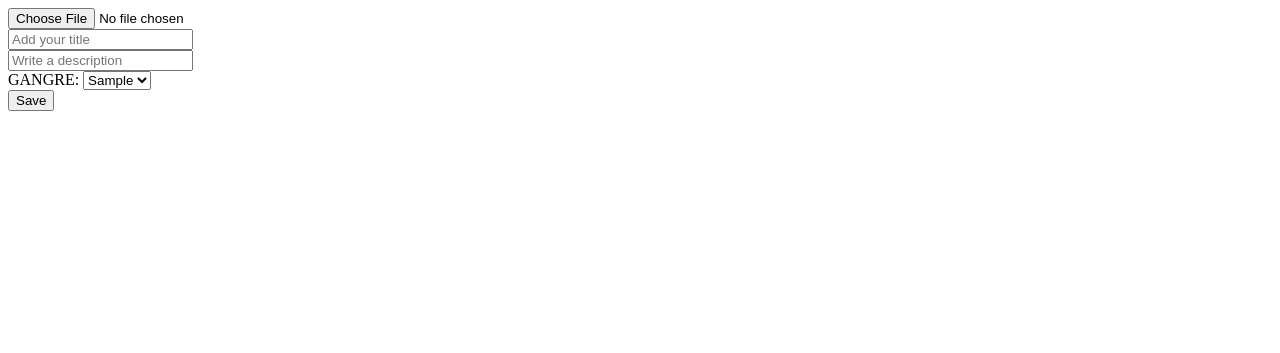
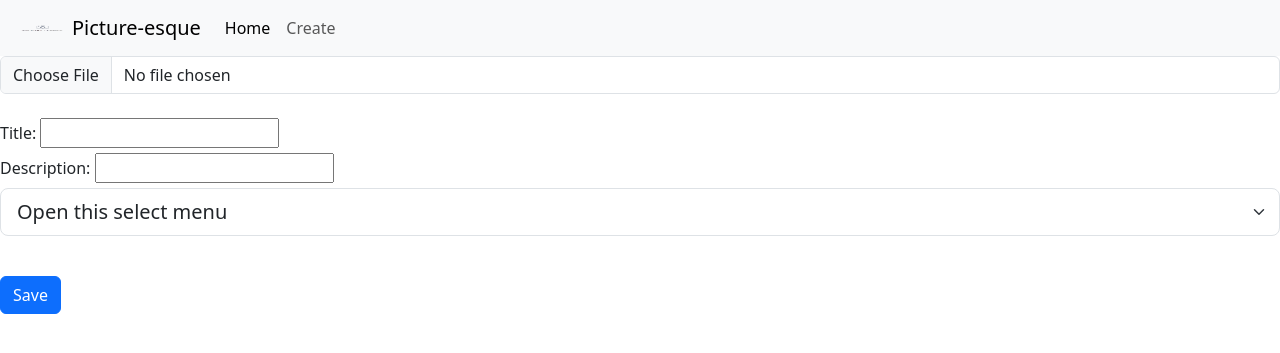
Before and after one commit to D1stress29/FakePinterest, a PHP site: page /create_pin.php in a window 1280 px wide. Shown: the top 353 px of the page. Run offline with PHP 8.4, Linux system fonts and the light colour scheme; tables that the repository leaves empty hold one stand-in row (values such as "Sample post"); data that the repository does not hold is empty.

Commit message:
3. 10. 2023

```diff
--- a/create_pin.php
+++ b/create_pin.php
@@ -4,15 +4,39 @@
     <meta charset="UTF-8">
     <meta name="viewport" content="width=device-width, initial-scale=1.0">
     <title>Document</title>
+    <link href="https://cdn.jsdelivr.net/npm/bootstrap@5.3.0/dist/css/bootstrap.min.css" rel="stylesheet">
+<script src="https://cdn.jsdelivr.net/npm/bootstrap@5.3.0/dist/js/bootstrap.min.js"></script>
 </head>
 <body>
-    <form action="create.php" method="post">
-<input type="file" name="fileToUpload"><br>
-<input type="text" name="Naslov" placeholder="Add your title"><br>
-<input type="text" name="opis" placeholder="Write a description"><br>
-GANGRE:
-<select name="zanr" id="zanr_id">
+<header>
 
+<nav class="navbar navbar-expand-lg bg-body-tertiary">
+<div class="container-fluid">
+<img src="Logo-removebg-preview.png" alt="Logo" width="60" height="24" class="d-inline-block align-text-top">
+<a class="navbar-brand" href="#">Picture-esque</a>
+<button class="navbar-toggler" type="button" data-bs-toggle="collapse" data-bs-target="#navbarNavAltMarkup" aria-controls="navbarNavAltMarkup" aria-expanded="false" aria-label="Toggle navigation">
+  <span class="navbar-toggler-icon"></span>
+</button>
+<div class="collapse navbar-collapse" id="navbarNavAltMarkup">
+  <div class="navbar-nav">
+    <a class="nav-link active" aria-current="page" href="main_page.php">Home</a>
+    <a class="nav-link" aria-current="page" href="create_pin.php">Create</a>
+  </div>
+</div>
+</div>
+</nav>
+</header>
+    <form action="create.php" method="post" enctype="multipart/form-data">
+
+    <div class="input-group">
+  <input type="file" class="form-control" id="inputGroupFile04" aria-describedby="inputGroupFileAddon04" aria-label="Upload" name="fileToUpload">
+</div><br>
+<label for="formGroupExampleInput" class="form-label">Title:</label>
+<input type="text" name="Naslov"><br>
+<label for="formGroupExampleInput" class="form-label">Description:</label>
+<input type="text" name="opis"><br>
+<select name="zanr" id="zanr_id" class="form-select form-select-lg mb-3" aria-label=".form-select-lg example">
+<option selected>Open this select menu</option>
     <?php
 
     include "connection.php";
@@ -29,8 +53,12 @@ GANGRE:
     }
     ?>
 </select><br>
-<input type="submit" name="submit" value="Save">
+<input class="btn btn-primary" type="submit" name="submit" value="Save">
 
     </form>
+
+    <script src="https://cdn.jsdelivr.net/npm/@popperjs/core@2.9.2/dist/umd/popper.min.js" integrity="sha384-IQsoLXl5PILFhosVNubq5LC7Qb9DXgDA9i+tQ8Zj3iwWAwPtgFTxbJ8NT4GN1R8p" crossorigin="anonymous"></script>
+<script src="https://cdn.jsdelivr.net/npm/bootstrap@5.0.2/dist/js/bootstrap.min.js" integrity="sha384-cVKIPhGWiC2Al4u+LWgxfKTRIcfu0JTxR+EQDz/bgldoEyl4H0zUF0QKbrJ0EcQF" crossorigin="anonymous"></script>
+
 </body>
 </html>
--- a/main.php
+++ b/main.php
@@ -7,7 +7,7 @@ $result = mysqli_query($conn, $sql);
 if (mysqli_num_rows($result) > 0) {
     while ($row = mysqli_fetch_assoc($result)) {
         $url = $row['url'];
-        echo "<img src='$url' alt='Image'>";
+        echo "<a href=".'view.php'."><img src='$url' alt='Image'>";
     }
 } else {
     echo "No images found.";
--- /dev/null
+++ b/view.php
@@ -0,0 +1,3 @@
+<?php
+echo "retard nisi";
+?>
```
Also changed, not shown: create.php (+21 -6 lines), main_page.php (+16 -3 lines).
